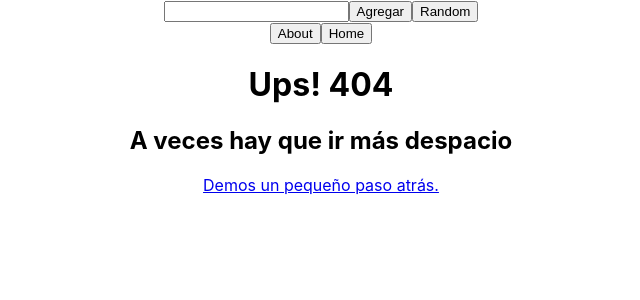
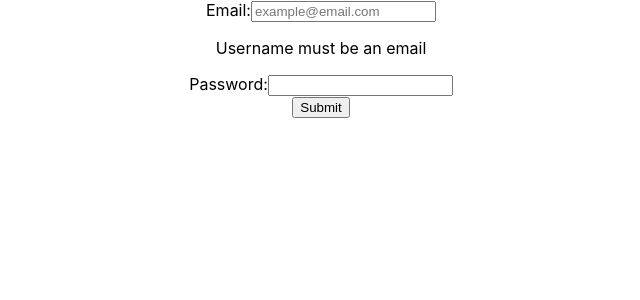
Before and after one commit to neortegab/Rick-and-Morty, a React (Create React App) app: page / in a window 1280 px wide. Before the commit this address had no page. Shown: the top 300 px of the page, without its empty margins (319-959 px from the left). Built offline with nearby package versions, Linux system fonts and the light colour scheme.

Commit message:
Added routing, login and logout

```diff
--- a/src/App.js
+++ b/src/App.js
@@ -1,5 +1,5 @@
-import React, { useState } from 'react';
-import {Routes, Route} from 'react-router-dom';
+import React, { useState, useEffect } from 'react';
+import { Routes, Route, useLocation, useNavigate } from 'react-router-dom';
 import axios from 'axios';
 import './App.css';
 import Cards from './components/Cards.jsx';
@@ -7,9 +7,25 @@ import Nav from './components/Nav.jsx'
 import About from './components/About.jsx';
 import Detail from './components/Detail.jsx';
 import PageNotFound from './components/PageNotFound';
+import Form from './components/Form.jsx';
 
 function App() {
    const [characters, setCharacters] = useState([]);
+
+   const [access, setAccess] = useState(false);
+
+   const EMAIL = 'ne.beltran18@gmail.com';
+   const PASSWORD = '123456';
+
+   const {pathname} = useLocation();
+
+   const navigate = useNavigate();
+
+
+   useEffect(() => {
+      !access && navigate('/');
+      // eslint-disable-next-line
+   }, [access]);
 
    const onSearch = (id) => {
       axios(`https://rickandmortyapi.com/api/character/${id}`).then(({ data }) => {
@@ -49,10 +65,22 @@ function App() {
       setCharacters(characters => characters.filter(character => character.id !== parseInt(id)));
    }
 
+   const login = (userData) => {
+      if (userData.password === PASSWORD && userData.email === EMAIL) {
+         setAccess(true);
+         navigate('/home');
+      }
+   }
+
+   const logOut = () => {
+      setAccess(false);
+   }
+
    return (
       <div className='App'>
-         <Nav onSearch={onSearch} onRandom={onRandom}></Nav>
+         {(pathname!=='/') && <Nav onSearch={onSearch} onRandom={onRandom} logOut={logOut}></Nav>}
          <Routes>
+            <Route path='/' element={<Form login={login}/>}></Route>
             <Route path='/home' element={<Cards characters={characters} onClose={onClose}/>}></Route>
             <Route path='/about' element={<About></About>}></Route>
             <Route path='/detail/:id' element={<Detail></Detail>}></Route>
--- /dev/null
+++ b/src/components/Form.jsx
@@ -0,0 +1,53 @@
+import React, { useState } from 'react';
+import validation from '../validation.js'
+
+export default function Form({login}) {
+
+    const [userData, setUserData] = useState({
+        email: '',
+        password: '',
+    });
+
+    const [errors, setErrors] = useState(validation(userData));
+
+    const handleChange = (event) => {
+        const inputName = event.target.name;
+        const inputValue = event.target.value;
+        setErrors(validation({...userData, [inputName]: inputValue}))
+        setUserData({...userData, [inputName]: inputValue})
+    }
+
+    const handleSubmit = (event) => {
+        event.preventDefault();
+        login(userData);
+    }
+
+return (
+    <div>
+        <form>
+            <div>
+            <label>Email:</label>
+                <input
+                    type='text'
+                    placeholder='example@email.com'
+                    name='email'
+                    value={userData.email}
+                    onChange={(e) => handleChange(e)}>
+                </input>
+                {errors.email && <p>{errors.email}</p>}
+            </div>
+            <div>
+            <label>Password:</label>
+                <input
+                    type='password'
+                    name='password'
+                    value={userData.password}
+                    onChange={(e) => handleChange(e)}>
+                </input>
+                {(userData.password !== '' && errors.password) && <p>{errors.password}</p>}
+            </div>
+            <button onClick={(e) => handleSubmit(e)}>Submit</button>
+        </form>
+    </div>
+  )
+}
--- a/src/components/Nav.jsx
+++ b/src/components/Nav.jsx
@@ -1,17 +1,22 @@
 import React from 'react';
 import SearchBar from './SearchBar';
-import {Link} from 'react-router-dom';
+import { Link } from 'react-router-dom';
 
-export default function Nav(props) {
+export default function Nav({onSearch, onRandom, logOut}) {
+
+  const handleLogOut = () =>{
+    logOut();
+  }
   return (
     <div>
-        <SearchBar onSearch={props.onSearch} onRandom={props.onRandom}></SearchBar>
-        <Link to='/about'>
+      <Link to='/about'>
           <button>About</button>
         </Link>
         <Link to='/home'>
           <button>Home</button>
         </Link>
+        <button onClick={() => handleLogOut()}>Log out</button>
+        <SearchBar onSearch={onSearch} onRandom={onRandom}></SearchBar>
     </div>
   )
 }
--- /dev/null
+++ b/src/validation.js
@@ -0,0 +1,26 @@
+// eslint-disable-next-line
+const emailRegExValidation = /\b[\w\.-]+@[\w\.-]+\.\w{2,4}\b/gi;
+// eslint-disable-next-line
+const passwordRegExValidation = /^(?=.\d)$/gm;
+
+export default function validation(inputs){
+    let errors = {};
+    if(inputs){
+        if(inputs.email === ''){
+            errors.email = 'Username can\'t be empty';
+        }
+        if(!emailRegExValidation.test(inputs.email)){
+            errors.email = 'Username must be an email';
+        }
+        if(inputs.email.length > 35){
+            errors.email = 'Username can\'t be longer than 35 characters';
+        }
+        if(passwordRegExValidation.test(inputs.password)){
+            errors.password = 'Password must have a number';
+        }
+        if(inputs.password.length < 6 || inputs.password.length > 10){
+            errors.password = 'Password must have minimum 6 characters and maximum 10';
+        }
+    }
+    return errors;
+}
```
